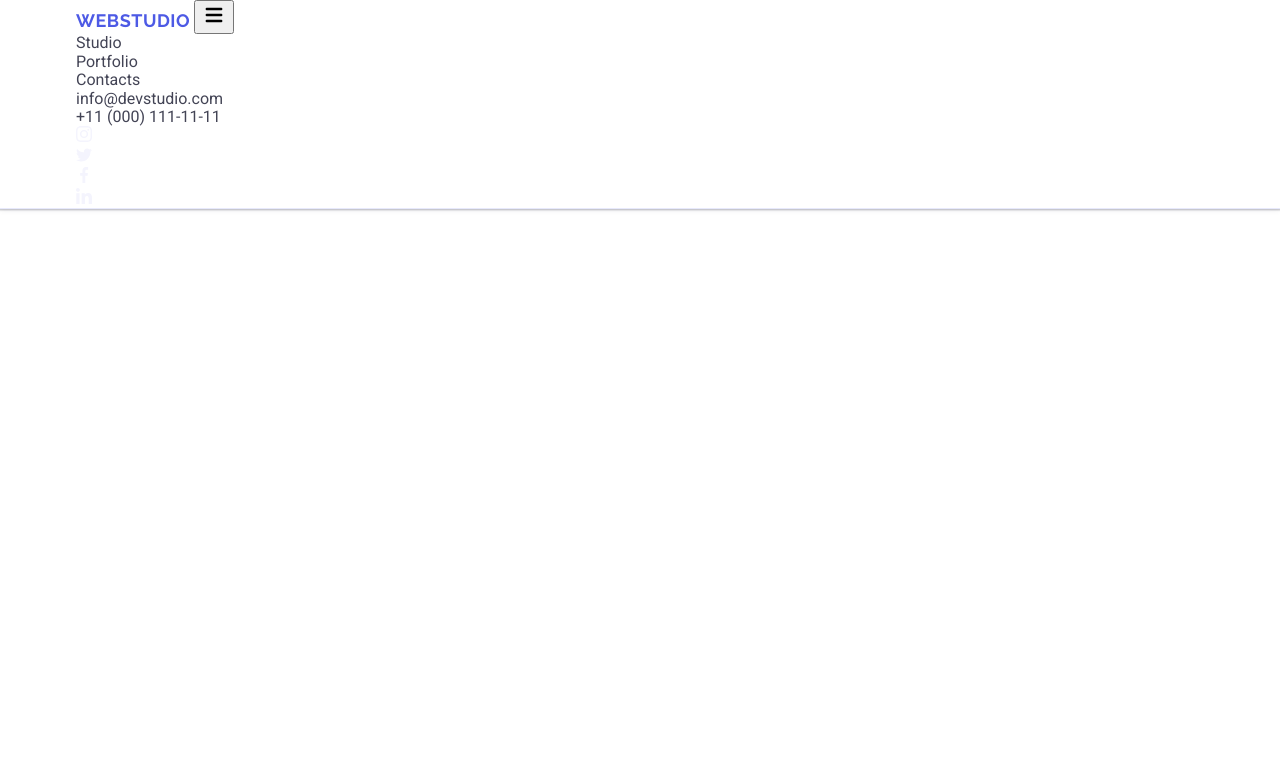
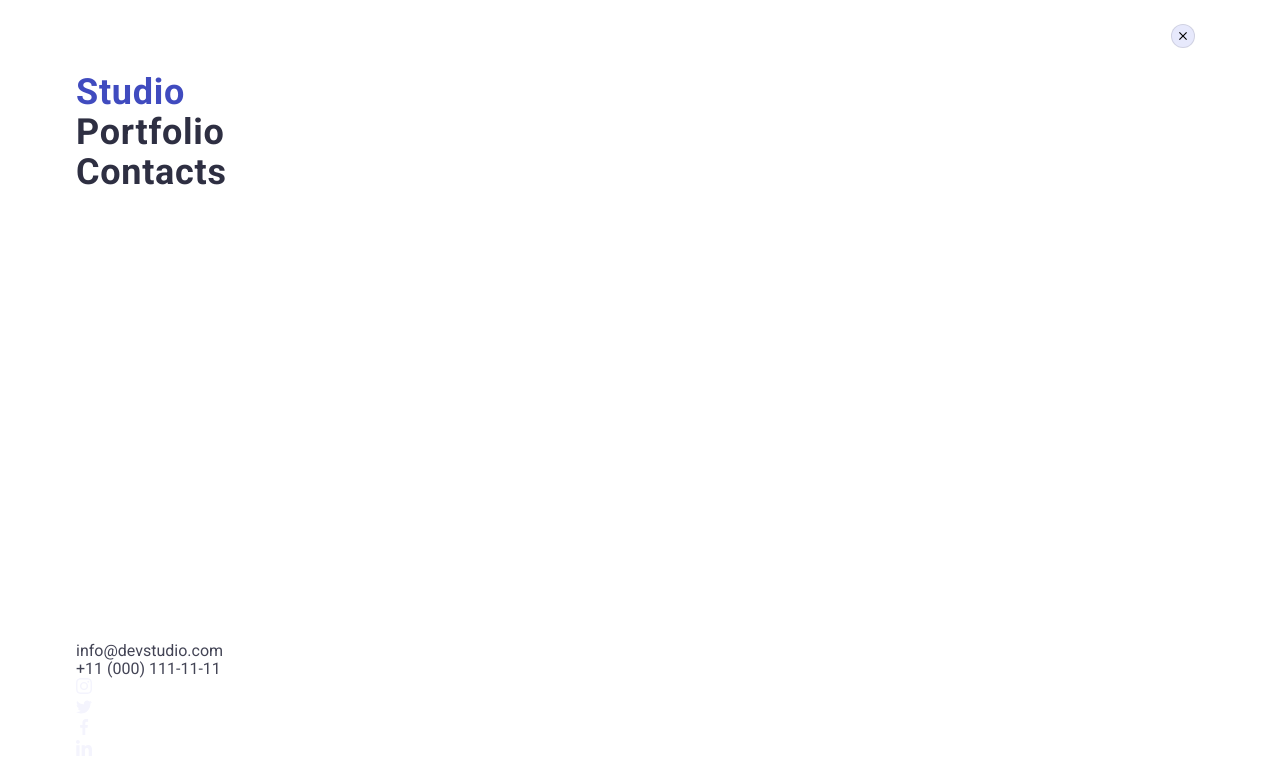
Before and after one commit to IgorZagorskiy/goit-markup-hw-06, a plain HTML site: page index.html in a window 1280 px wide. Drawn offline with nearby package versions, Linux system fonts and the light colour scheme.

Commit message:
update 0.2

```diff
--- a/css/style-old.css
+++ b/css/style-old.css
@@ -126,37 +126,22 @@ address {
 
 /* #region header */
 
-.page-header {
-  border-bottom: 1px solid rgb(231, 233, 252);
-  box-shadow: 0px 1px 6px 0px rgba(46, 47, 66, 0.08),
-    0px 1px 1px 0px rgba(46, 47, 66, 0.16),
-    0px 2px 1px 0px rgba(46, 47, 66, 0.08);
-}
 
-.header-nav {
+/* .header-nav {
   display: flex;
   align-items: center;
   justify-content: space-between;
   flex-grow: 1;
+} */
+
+
+
+.header-logo {
+  padding: 24px 0;
+  margin-right: 76px;
 }
 
-.header-container {
-  display: flex;
-  align-items: center;
-  justify-content: space-between;
-}
-
-.header-logo {
-  /* padding: 24px 0; */
-  margin-right: 76px;
-  padding: 16px;
-}
-
-.dark {
-  color: #2e2f42;
-}
-
-.nav-list {
+/* .nav-list {
   display: none;
 }
 
@@ -168,9 +153,9 @@ address {
       transition: color 250ms cubic-bezier(0.4, 0, 0.2, 1);
       transition-property: color;
   }
-}
+} */
 
-.nav-list:first-child {
+/* .nav-list:first-child {
   color: #404bbf;
 }
 
@@ -189,7 +174,7 @@ color: #404bbf;
   padding: 24px 0;
   position: relative;
   transition: color 250ms cubic-bezier(0.4, 0, 0.2, 1);
-}
+} */
 
 .header-social {
   gap: 40px;
@@ -204,7 +189,7 @@ color: #404bbf;
   }
 
 
-.active::after {
+/* .active::after {
   content: '';
   display: block;
   width: 100%;
@@ -227,13 +212,13 @@ color: #404bbf;
 
 .nav-link:first-child:active {
   color: #404bbf;
-}
+} */
 
-.header-contacts {
+/* .header-contacts {
   display: none;
   font-style: normal;
     margin-left: auto;
-}
+} */
 
 @media only screen and (min-width: 768px) {
   .header-contacts {
--- a/css/style.css
+++ b/css/style.css
@@ -50,6 +50,7 @@ button {
 
 address {
   font-style: normal;
+  cursor: pointer;
 }
 
 .container {
@@ -58,13 +59,13 @@ address {
   margin: 0 auto;
 }
 
-@media only screen and (min-width:768px) {
+@media only screen and (min-width: 768px) {
   .container {
     max-width: 768px;
   }
 }
 
-@media only screen and (min-width:1158px) {
+@media only screen and (min-width: 1158px) {
   .container {
     max-width: 1158px;
     padding: 0 15px;
@@ -134,6 +135,200 @@ address {
     0px 2px 1px 0px rgba(46, 47, 66, 0.08);
 }
 
+.header-container {
+  display: flex;
+  align-items: center;
+  justify-content: space-between;
+}
+
+.nav-list,
+.header-contacts {
+  display: none;
+}
+
+.header-logo {
+  padding: 16px 0;
+  display: block;
+}
+
+.dark {
+  color: #2e2f42;
+}
+
+.mobile-menu-btn {
+  display: flex;
+  justify-content: center;
+  align-items: center;
+  padding: 0;
+  border: none;
+  background-color: transparent;
+}
+
+@media only screen and (min-width: 768px) {
+  .header-logo {
+    padding: 24px 0;
+    margin-right: 120px;
+  }
+  .mobile-menu-btn {
+    display: none;
+  }
+
+  .header-nav {
+    display: flex;
+    align-items: center;
+  }
+
+  .nav-list {
+    display: flex;
+    gap: 40px;
+    align-items: center;
+    transition: color 250ms cubic-bezier(0.4, 0, 0.2, 1);
+    transition-property: color;
+  }
+
+  .nav-item {
+    position: relative;
+    transition: color 250ms cubic-bezier(0.4, 0, 0.2, 1);
+  }
+
+  .nav-link {
+    font-size: 16px;
+    letter-spacing: 0.02em;
+    color: #2e2f42;
+    font-weight: 500;
+    line-height: 1.5;
+    display: block;
+    padding: 24px 0;
+    position: relative;
+    transition: color 250ms cubic-bezier(0.4, 0, 0.2, 1);
+  }
+
+  .active::after {
+    content: '';
+    display: block;
+    width: 100%;
+    height: 4px;
+    border-radius: 2px;
+    background-color: #404bbf;
+    position: absolute;
+    bottom: -1px;
+    left: 0;
+  }
+
+  .nav-link:hover,
+  .nav-link:focus,
+  .contacts-link:hover,
+  .contacts-link:focus,
+  .active {
+    color: #404bbf;
+  }
+
+  .header-contacts {
+    display: block;
+    font-style: normal;
+  }
+
+  .contacts-list {
+    display: flex;
+    flex-direction: column;
+    gap: 12px;
+  }
+
+  .contacts-link {
+    font-size: 12px;
+    letter-spacing: 0.04em;
+    color: #434455;
+    line-height: 1.17;
+    display: block;
+    transition: 250ms cubic-bezier(0.4, 0, 0.2, 1);
+    transition-property: color;
+  }
+
+  .contacts-link:hover,
+  .contacts-link:focus {
+    color: #404bbf;
+  }
+}
+
+@media only screen and (min-width: 1158px) {
+  .header-logo {
+    margin-right: 76px;
+  }
+
+  .contacts-list {
+    display: flex;
+    flex-direction: row;
+    gap: 40px;
+  }
+
+  .contacts-link {
+    font-size: 16px;
+    letter-spacing: 0.02em;
+    line-height: 1.5;
+    padding: 24px 0;
+  }
+}
+
+/* #endregion */
+
+/* #region mobile menu */
+
+.mobile-menu-container {
+    position: relative;
+    padding-top: 72px;
+    padding-bottom: 40px;
+    display: flex;
+    flex-direction: column;
+    height: 100%;
+}
+
+.mobile-menu {
+    position: fixed;
+    width: 100%;
+    height: 100%;
+    top: 0;
+    left: 0;
+    background-color: rgb(255, 255, 255);
+    opacity: 0;
+    visibility: hidden;
+    pointer-events: none;
+}
+
+.mobile-menu.is-open {
+    opacity: 1;
+    visibility: visible;
+    pointer-events: auto;
+}
+
+.mobile-menu-nav {
+    margin-bottom: auto;
+    display: flex;
+        flex-direction: column;
+        justify-content: flex-start;
+        align-items: flex-start;
+        gap: 40px;
+        padding: 0px;
+        color: rgb(46, 47, 66);
+            font-family: Roboto;
+            font-size: 36px;
+            font-weight: 700;
+            line-height: 40px;
+            letter-spacing: 0.02em;
+            text-align: left;
+            width: 151px;
+            min-height: 200px;
+}
+
+.mobile-active {
+    color: rgb(64, 75, 191);
+}
+
+@media only screen and (min-width: 768px) {
+    .mobile-menu-btn {
+        display: none;
+    }
+}
+
 /* #endregion */
 
 /* #region modal */
@@ -148,7 +343,8 @@ address {
   opacity: 0;
   pointer-events: none;
   visibility: hidden;
-    transition: opacity 250ms cubic-bezier(0.4, 0, 0.2, 1), visibility 250ms cubic-bezier(0.4, 0, 0.2, 1);
+  transition: opacity 250ms cubic-bezier(0.4, 0, 0.2, 1),
+    visibility 250ms cubic-bezier(0.4, 0, 0.2, 1);
   transition-property: opacity, visibility;
 }
 
@@ -165,7 +361,8 @@ address {
 .modal {
   position: absolute;
   border-radius: 4px;
-    box-shadow: 0px 1px 1px 0px rgba(0, 0, 0, 0.14), 0px 1px 3px 0px rgba(0, 0, 0, 0.12), 0px 2px 1px 0px rgba(0, 0, 0, 0.2);
+  box-shadow: 0px 1px 1px 0px rgba(0, 0, 0, 0.14),
+    0px 1px 3px 0px rgba(0, 0, 0, 0.12), 0px 2px 1px 0px rgba(0, 0, 0, 0.2);
   background: rgb(252, 252, 252);
   width: 408px;
   min-height: 584px;
@@ -191,7 +388,8 @@ address {
   padding: 0;
   width: 24px;
   height: 24px;
-    transition: background-color 250ms cubic-bezier(0.4, 0, 0.2, 1), border 250ms cubic-bezier(0.4, 0, 0.2, 1);
+  transition: background-color 250ms cubic-bezier(0.4, 0, 0.2, 1),
+    border 250ms cubic-bezier(0.4, 0, 0.2, 1);
   transition-property: background-color, border;
 }
 
@@ -209,14 +407,12 @@ address {
   background-color: #404bbf;
 }
 
-.modal-btn:hover>.modal-btn-icon {
+.modal-btn:hover > .modal-btn-icon {
   fill: rgb(255, 255, 255);
-    ;
 }
 
-.modal-btn:focus>.modal-btn-icon {
+.modal-btn:focus > .modal-btn-icon {
   fill: rgb(255, 255, 255);
-    ;
 }
 
 .modal-text {
@@ -230,7 +426,8 @@ address {
   text-align: center;
 }
 
-.modal-form {}
+.modal-form {
+}
 
 .modal-form-field {
   margin-bottom: 8px;
@@ -275,7 +472,7 @@ address {
   border-radius: 4px;
 }
 
-.modal-form-input:focus+.modal-form-icon {
+.modal-form-input:focus + .modal-form-icon {
   fill: rgb(77, 90, 229);
 }
 
@@ -332,16 +529,20 @@ address {
   color: #4d5ae5;
 }
 
-input[type='checkbox']:checked+.modal-form-agreement-text .modal-form-checkbox {
+input[type='checkbox']:checked
+  + .modal-form-agreement-text
+  .modal-form-checkbox {
   border-radius: 2px;
   border: 1px solid #404bbf;
   background-color: #404bbf;
   border: none;
-    fill: #F4F4FD;
-    ;
+  fill: #f4f4fd;
 }
 
-input[type='checkbox']:checked+.modal-form-agreement-text .modal-form-checkbox .modal-form-checkbox-icon {
+input[type='checkbox']:checked
+  + .modal-form-agreement-text
+  .modal-form-checkbox
+  .modal-form-checkbox-icon {
   opacity: 1;
 }
 
@@ -356,7 +557,9 @@ input[type='checkbox']:checked+.modal-form-agreement-text .modal-form-checkbox .
   margin-right: 8px;
   cursor: pointer;
   fill: transparent;
-    transition: background-color 250ms cubic-bezier(0.4, 0, 0.2, 1), border 250ms cubic-bezier(0.4, 0, 0.2, 1), fill 250ms cubic-bezier(0.4, 0, 0.2, 1);
+  transition: background-color 250ms cubic-bezier(0.4, 0, 0.2, 1),
+    border 250ms cubic-bezier(0.4, 0, 0.2, 1),
+    fill 250ms cubic-bezier(0.4, 0, 0.2, 1);
 }
 
 .modal-form-checkbox-icon {
--- a/index.html
+++ b/index.html
@@ -26,11 +26,6 @@
           <a href="./index.html" class="header-logo logo"
             >Web<span class="dark">Studio</span></a
           >
-          <button class="mobile-menu-btn" type="button">
-            <svg class="header-icon-btn" width="24" height="24">
-             <use href="/images/icons.svg#icon-solid_menu"></use>
-            </svg>
-          </button>
           <ul class="nav-list">
             <li class="nav-item">
               <a class="nav-link active" href="./index.html">Studio</a>
@@ -50,6 +45,38 @@
               <a class="contacts-link" href="tel:+110001111111"
                 >+11 (000) 111-11-11</a
               >
+            </li>
+          </ul>
+        </address>
+        <button class="mobile-menu-btn" type="button">
+          <svg class="header-icon-btn" width="24" height="24">
+            <use href="/images/icons.svg#icon-solid_menu"></use>
+          </svg>
+        </button>
+      </div>
+      <div class="mobile-menu is-open">
+        <div class="mobile-menu-container container">
+<button class="modal-btn" type="button">
+  <svg class="modal-btn-icon" width="8" height="8">
+    <use href="./images/icons.svg#icon-exit"></use>
+  </svg>
+</button>
+<nav class="mobile-menu-nav">
+  <ul class="mobile-nav-list">
+    <li class="mobile-nav-item">
+      <a class="mobile-nav-link mobile-active" href="./index.html">Studio</a>
+    </li>
+    <li class="mobile-nav-item"><a class="mobile-nav-link" href="">Portfolio</a></li>
+    <li class="mobile-nav-item"><a class="mobile-nav-link" href="">Contacts</a></li>
+  </ul>
+</nav>
+<address class="mobile-menu-contacts">
+  <ul class="mobile-contacts-list">
+    <li class="mobile-contacts-item">
+      <a class="mobile-contacts-link" href="mailto:info@devstudio.com">info@devstudio.com</a>
+    </li>
+    <li class="mobile-contacts-item">
+      <a class="mobile-contacts-link" href="tel:+110001111111">+11 (000) 111-11-11</a>
     </li>
   </ul>
 </address>
@@ -76,6 +103,7 @@
       </svg></a>
   </li>
 </ul>
+        </div>
       </div>
     </header>
     <main>
```
Lines whose indentation alone changed are shown as unchanged.
